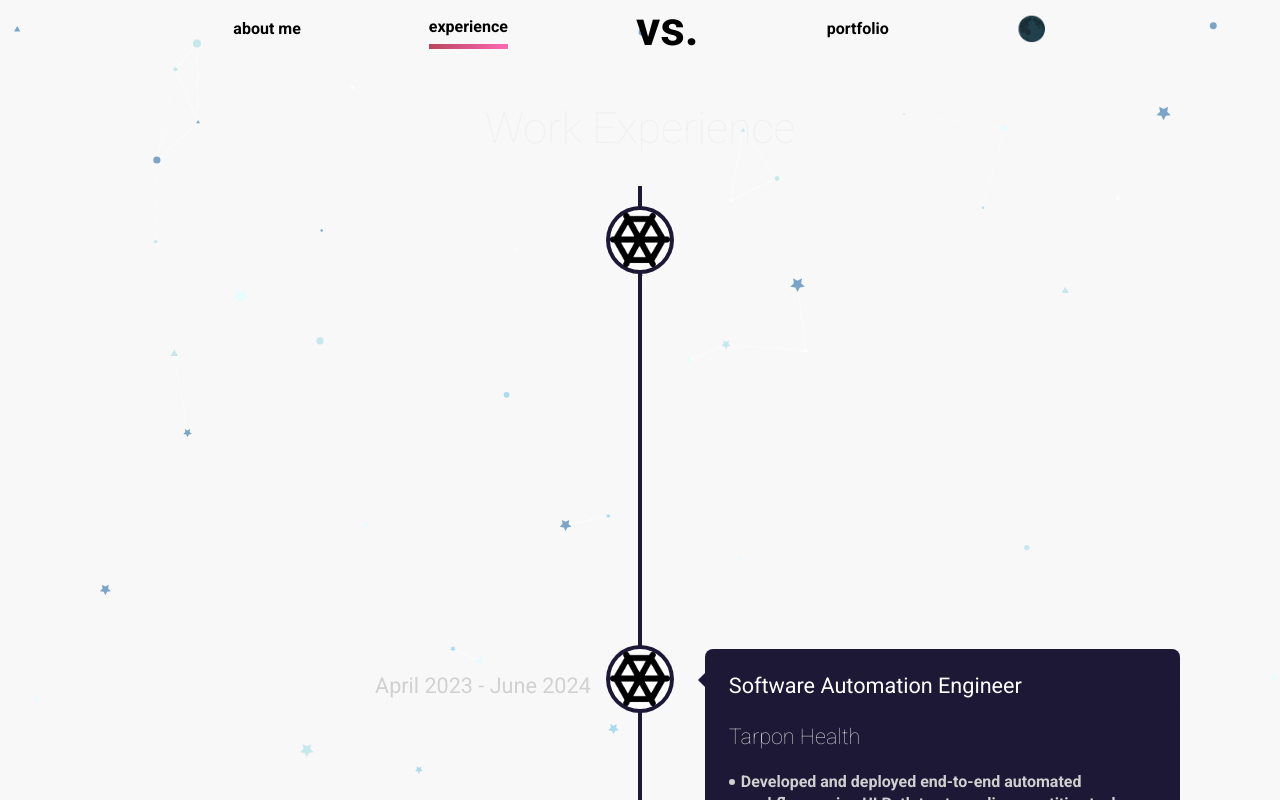
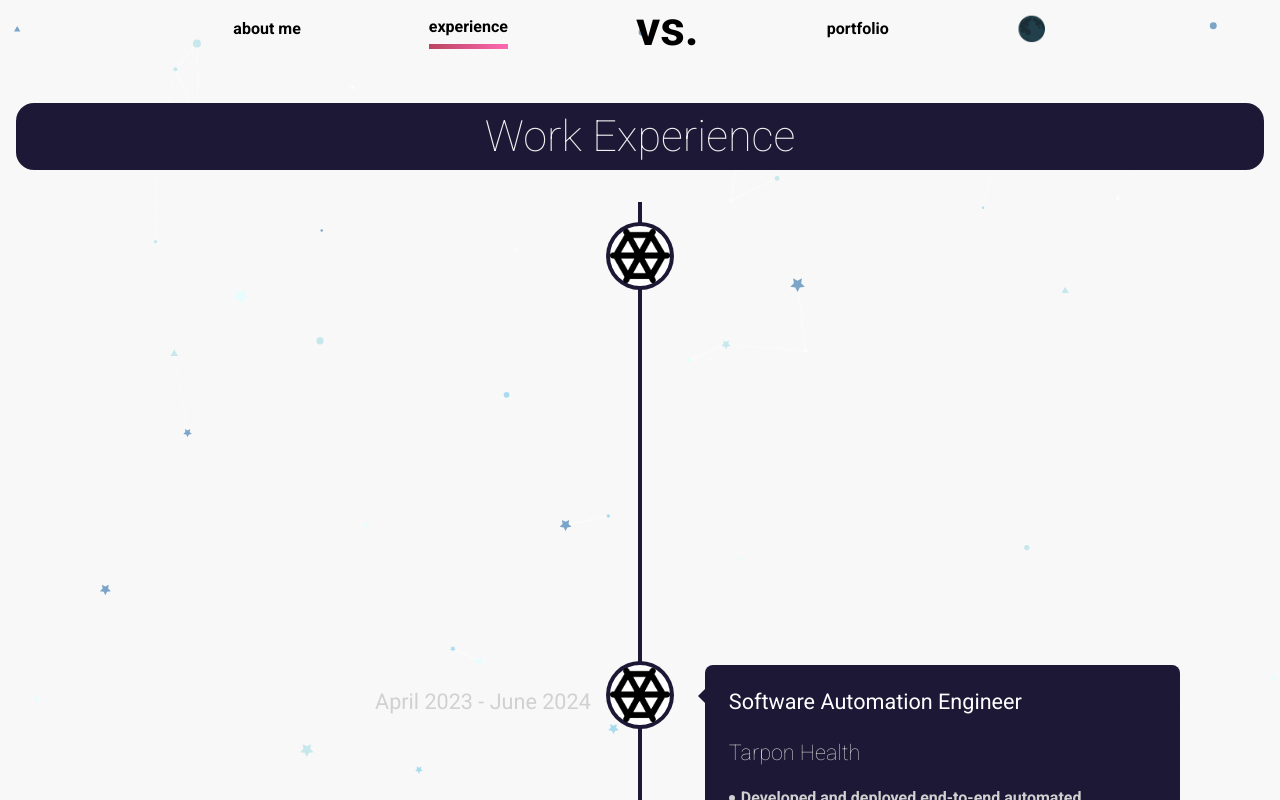
Before and after one commit to VanshSharma0/portfolio1, a React (Create React App) app: page /experience in a window 1280 px wide. Shown: the top 800 px of the page. Built offline with nearby package versions, Linux system fonts and the light colour scheme; the HTML template or start-up script is replaced by a standard one.

Commit message:
Refactor Exp component styles for dark mode

```diff
--- a/src/components/experience/Exp.module.scss
+++ b/src/components/experience/Exp.module.scss
@@ -29,16 +29,20 @@
     font-size: 0.85rem;
     font-weight: 300;
     color: #f0f0f0; /* Light color */
+    background-color: #1d1836; /* Semi-transparent background */
+    padding: 0.5rem; /* Add padding to ensure background is visible */
     display: flex;
     justify-content: center;
     align-items: center;
     margin: 1rem 0;
-    width: 100%;
+    // width: 100%;
+    border-radius: 18px; /* Optional: rounded corners */
 
     @media (min-width: 640px) {
         font-size: 2.7rem; /* Adjust for larger screens */
     }
 }
+
 
 .timelineContainer {
     padding-top: 1rem;
```
